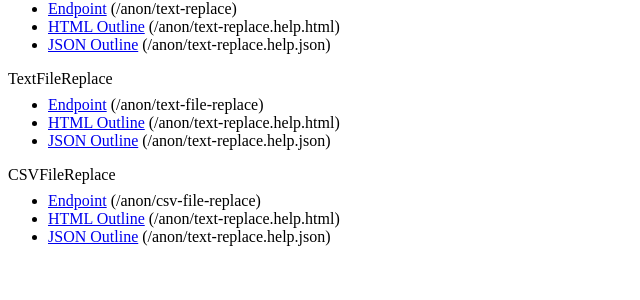
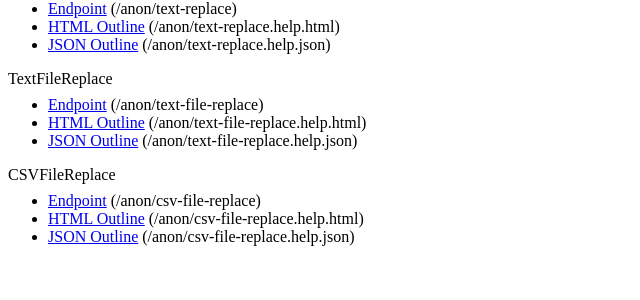
Before and after one commit to rafeerahman/Anonymizer, a Flask app: page / in a window 1280 px wide. Shown: the part 153-453 px from the top of the page, without its empty margins (0-640 px from the left). Run offline with Flask 2, Linux system fonts and the light colour scheme.

Commit message:
template update

```diff
--- a/backend/backend/anonymizer/templates/index.html
+++ b/backend/backend/anonymizer/templates/index.html
@@ -18,15 +18,15 @@
     <p style="margin:0;">TextFileReplace</p>
     <ul style="margin-block-start:0.5em;">
         <li><a href="/anon/text-file-replace">Endpoint</a> (/anon/text-file-replace)</li>
-        <li><a href="/anon/text-file-replace.help.html">HTML Outline</a> (/anon/text-replace.help.html)</li>
-        <li><a href="/anon/text-file-replace.help.json">JSON Outline</a> (/anon/text-replace.help.json)</li>
+        <li><a href="/anon/text-file-replace.help.html">HTML Outline</a> (/anon/text-file-replace.help.html)</li>
+        <li><a href="/anon/text-file-replace.help.json">JSON Outline</a> (/anon/text-file-replace.help.json)</li>
     </ul>
 
     <p style="margin:0;">CSVFileReplace</p>
     <ul style="margin-block-start:0.5em;">
         <li><a href="/anon/csv-file-replace">Endpoint</a> (/anon/csv-file-replace)</li>
-        <li><a href="/anon/csv-file-replace.help.html">HTML Outline</a> (/anon/text-replace.help.html)</li>
-        <li><a href="/anon/csv-file-replace.help.json">JSON Outline</a> (/anon/text-replace.help.json)</li>
+        <li><a href="/anon/csv-file-replace.help.html">HTML Outline</a> (/anon/csv-file-replace.help.html)</li>
+        <li><a href="/anon/csv-file-replace.help.json">JSON Outline</a> (/anon/csv-file-replace.help.json)</li>
     </ul>
 </body>
 </html>
```
